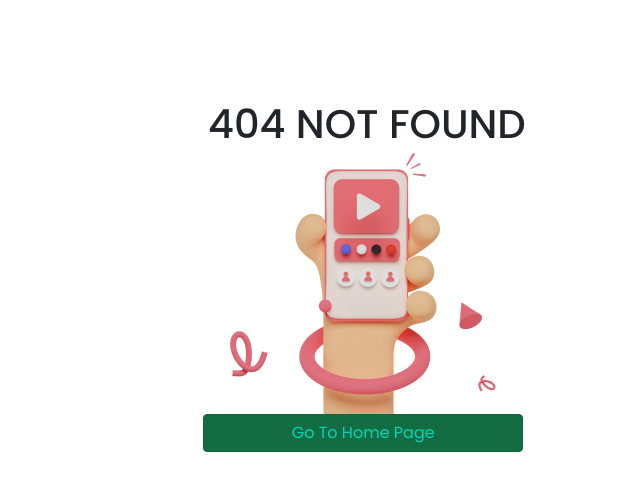
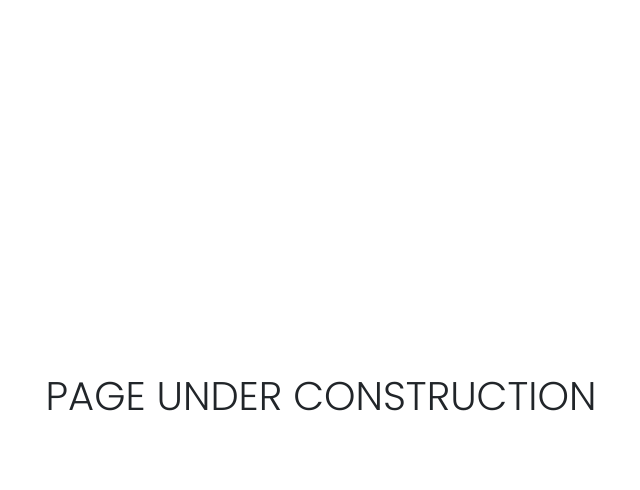
Before and after one commit to ilse31/whatsend, a React (Create React App) app: page /account in a window 1280 px wide. Before the commit this address had no page. Shown: the top 490 px of the page, without its empty margins (274-914 px from the left). Built offline with nearby package versions, Linux system fonts and the light colour scheme.

Commit message:
page consturtion

```diff
--- a/src/components/Navbar.jsx
+++ b/src/components/Navbar.jsx
@@ -30,14 +30,14 @@ const Navbar = () =>
                         </NavLink>
                     </li>
                     <li className="nav-item">
-                        <NavLink to='/' className="nav-link">
+                        <NavLink to='/account' className="nav-link">
                             <i className="bi bi-person-circle"></i>
                         </NavLink>
                     </li>
                     <li className="nav-item">
-                        <a href="/" className="nav-link">
+                        <NavLink to='/account' className="nav-link">
                             <i className="bi bi-info-circle-fill"></i>
-                        </a>
+                        </NavLink>
                     </li>
                 </ul>
             </nav>
@@ -74,7 +74,7 @@ const Navbar = () =>
                                     ACCOUNT
                                 </a>
                                 <ul className="dropdown-menu" aria-labelledby="navbarDropdown">
-                                    <li><a className="dropdown-item" href="?">Ilham Prasetya</a></li>
+                                    <li><NavLink className="dropdown-item" to='/account'>Ilham Prasetya</NavLink></li>
                                     <li><a className="dropdown-item" href="?">Log Out</a></li>
                                 </ul>
                             </li>
--- /dev/null
+++ b/src/pages/pageConstruction/PageConstruc.jsx
@@ -0,0 +1,16 @@
+import React from 'react'
+
+export const PageConstruc = () =>
+{
+    return (
+        <div className='container'>
+            <div className="row vh-100 justify-content-center align-items-center">
+                <div className="col-sm-7">
+                    <h1 className="display-6">
+                        PAGE UNDER CONSTRUCTION
+                    </h1>
+                </div>
+            </div>
+        </div>
+    )
+}
--- a/src/routers/index.js
+++ b/src/routers/index.js
@@ -6,6 +6,7 @@ import History from "../pages/History/History";
 import Home from "../pages/Home/Home";
 import PersonalMessage from "../pages/Message/PersonalMessage";
 import NotFoundPage from "../pages/notFound/NotFoundPage";
+import { PageConstruc } from "../pages/pageConstruction/PageConstruc";
 import PhoneBook from "../pages/PhoneBook/PhoneBook";
 const Router = () => {
   return (
@@ -30,6 +31,10 @@ const Router = () => {
         <Navbar />
         <PhoneBook />
       </Route>
+      <Route exact path='/account'>
+        <Navbar />
+        <PageConstruc />
+      </Route>
       <Route path='*'>
         <NotFoundPage />
       </Route>
```
